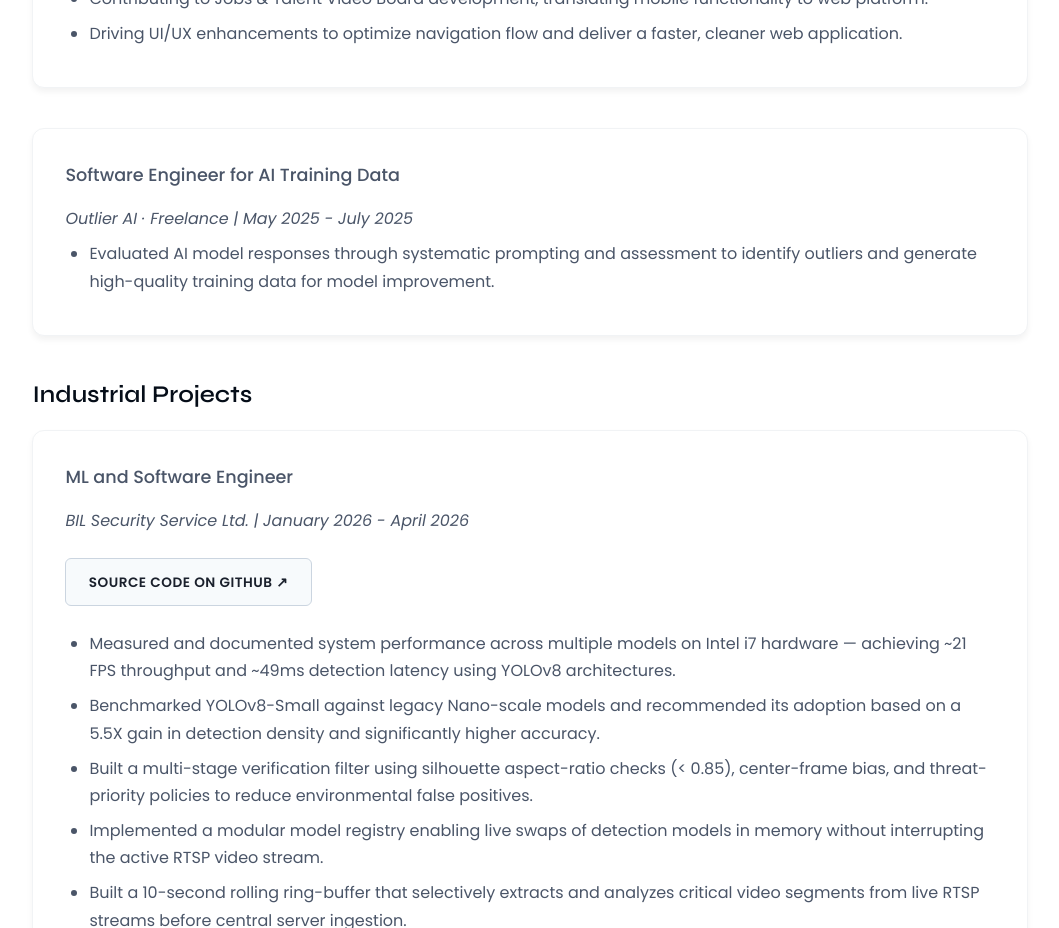
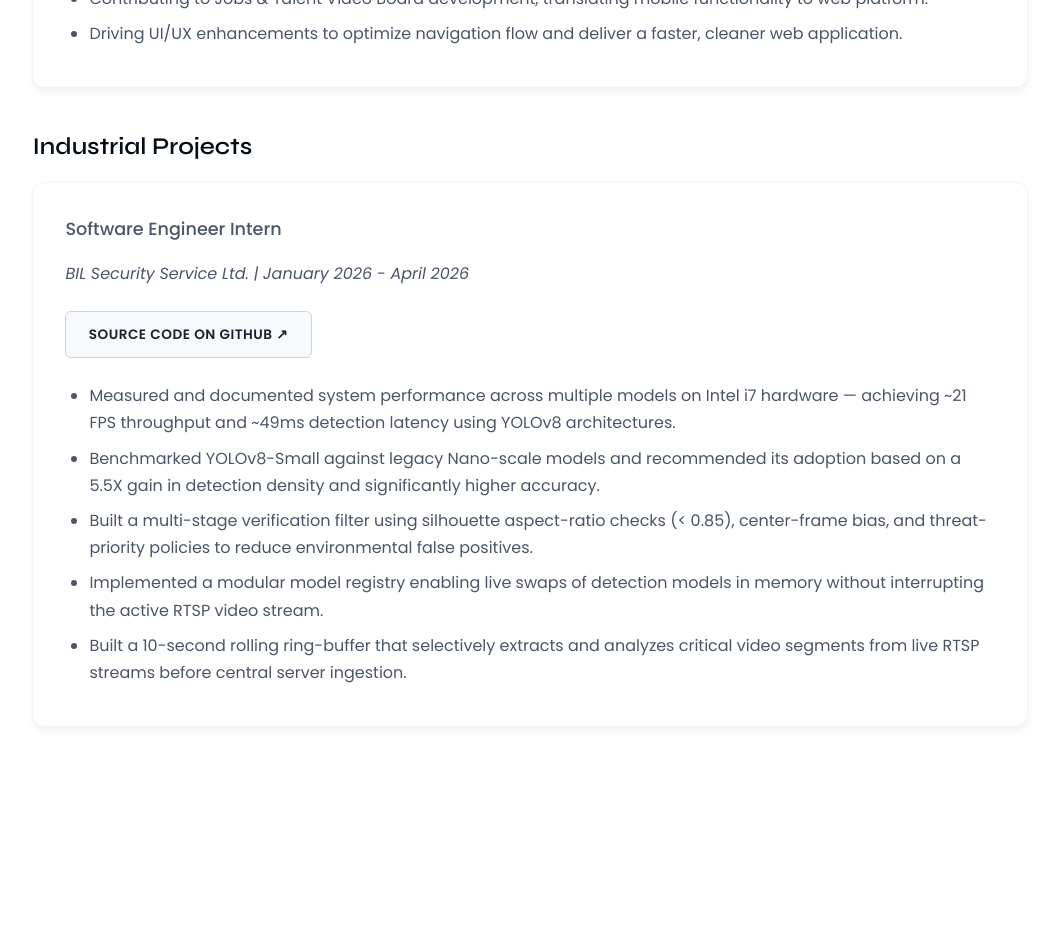
Before and after one commit to subhashyadavon/SubhashYadav, a React (Vite) app: page / in a window 1280 px wide. Shown: the part 2080-3008 px from the top of the page, without its empty margins (150-1209 px from the left). Built offline with nearby package versions, Linux system fonts and the light colour scheme.

Commit message:
refactor experience

```diff
--- a/src/components/Experience/Experience.jsx
+++ b/src/components/Experience/Experience.jsx
@@ -17,19 +17,12 @@ const Experience = () => {
                         <li>Driving UI/UX enhancements to optimize navigation flow and deliver a faster, cleaner web application.</li>
                     </ul>
                 </div>
-                <div className="experience-item">
-                    <h4>Software Engineer for AI Training Data</h4>
-                    <p><em>Outlier AI · Freelance | May 2025 - July 2025</em></p>
-                    <ul>
-                        <li>Evaluated AI model responses through systematic prompting and assessment to identify outliers and generate high-quality training data for model improvement.</li>
-                    </ul>
-                </div>
             </div>
 
             <div className="experience-category">
                 <h3>Industrial Projects</h3>
                 <div className="experience-item">
-                    <h4>ML and Software Engineer</h4>
+                    <h4>Software Engineer Intern</h4>
                     <p><em>BIL Security Service Ltd. | January 2026 - April 2026</em></p>
                     <p className="project-link"><a href="https://github.com/Onyelechie/bil_security_ml" target="_blank" rel="noopener noreferrer">Source Code on GitHub ↗</a></p>
                     <ul>
```
